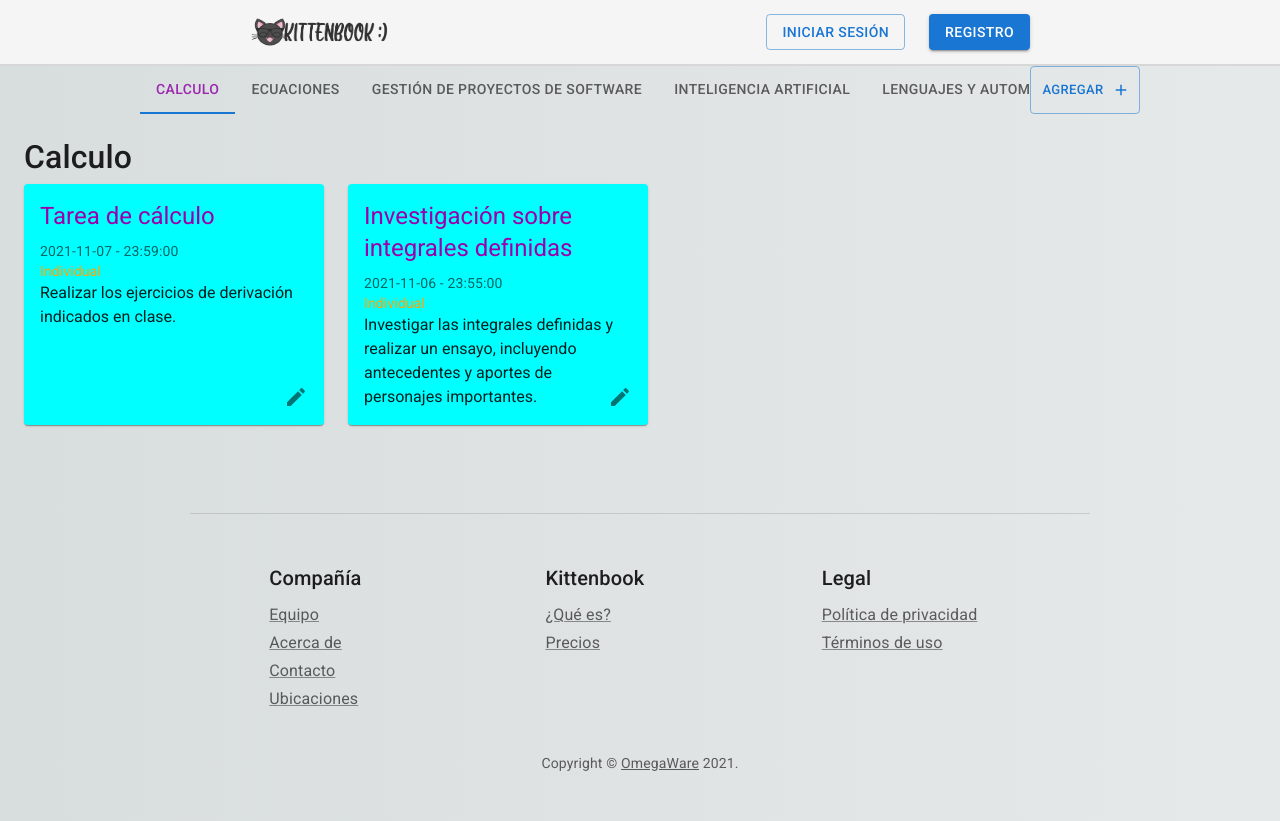
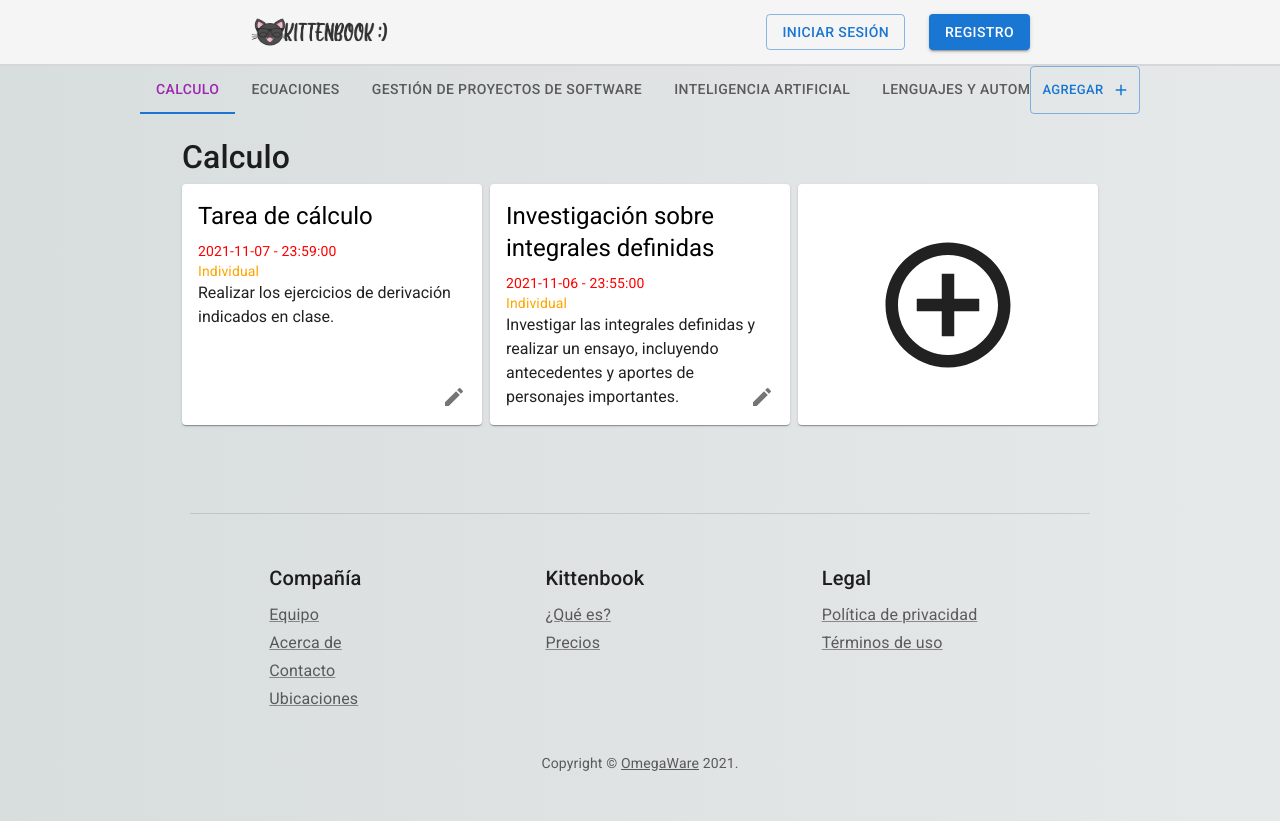
Before and after one commit to morning-g/kittenbook-frontend, a React (Create React App) app: page /tareas in a window 1280 px wide. Built offline with nearby package versions, Linux system fonts and the light colour scheme.

Commit message:
ajuste a la lista de tareas

```diff
--- a/src/componentes/ListadoTareas.js
+++ b/src/componentes/ListadoTareas.js
@@ -1,10 +1,10 @@
-import { Grid } from "@mui/material";
 import React from "react";
 import { Tarea } from "./Tarea";
+import Grid from "@mui/material/Grid";
 
 export default function ListadoTareas({ tareas, materia }) {
   return (
-    <Grid container spacing={1}>
+    <Grid container sx={{columnGap:1, rowGap:1, display:"contents"}}>
       {tareas.map((tarea) => (
         <Tarea tarea={tarea} materia={materia} />
       ))}
--- a/src/componentes/Tarea.js
+++ b/src/componentes/Tarea.js
@@ -14,21 +14,22 @@ export function Tarea({ tarea, materia }) {
     titulo,
     tab,
     categoria,
-    creacion,
+    actual,
     limite,
     recurso,
     notificacion,
   } = tarea;
+  var fecha_limite = ( limite.getDate() ) - ( actual.getDate() )
+  if  ( tab == materia ) {
   return (
     <Grid item sx={{ display: "flex", position: "relative" }}>
-      {tab === materia && (
         <Card
             sx={{
                 maxWidth: 300,
                 display: "flex",
                 flexDirection: "column",
                 position: "relative",
-            background: "cyan",
+                background: "white",
             }}
             >
             <CardActionArea
@@ -39,11 +40,28 @@ export function Tarea({ tarea, materia }) {
                     gutterBottom
                     variant="h5"
                     component="div"
-                color="#9a00ad"
+                    color="#000"
                 >
                     {titulo}
                 </Typography>
+                {/* <Typography>
+                    {fecha_limite}
+                </Typography>
                 <Typography variant="body2" color="text.secondary">
+                    {actual.getFullYear() +
+                    "-" +
+                    ("0" + (actual.getMonth() + 1)).slice(-2) +
+                    "-" +
+                    ("0" + actual.getDate()).slice(-2) +
+                    " - " +
+                    ("0" + actual.getHours()).slice(-2) +
+                    ":" +
+                    ("0" + actual.getMinutes()).slice(-2) +
+                    ":" +
+                    ("0" + actual.getSeconds()).slice(-2)}
+                </Typography> */}
+                { fecha_limite > 3 && (
+                    <Typography variant="body2" color="green">
                     {limite.getFullYear() +
                         "-" +
                         ("0" + (limite.getMonth() + 1)).slice(-2) +
@@ -56,9 +74,47 @@ export function Tarea({ tarea, materia }) {
                         ":" +
                         ("0" + limite.getSeconds()).slice(-2)}
                     </Typography>
+                )}
+                { fecha_limite <= 3 && fecha_limite > 1 && (
+                    <Typography variant="body2" color="yellow">
+                    {limite.getFullYear() +
+                        "-" +
+                        ("0" + (limite.getMonth() + 1)).slice(-2) +
+                        "-" +
+                        ("0" + limite.getDate()).slice(-2) +
+                        " - " +
+                        ("0" + limite.getHours()).slice(-2) +
+                        ":" +
+                        ("0" + limite.getMinutes()).slice(-2) +
+                        ":" +
+                        ("0" + limite.getSeconds()).slice(-2)}
+                    </Typography>
+                )}
+                { fecha_limite <= 1 && (
+                    <Typography variant="body2" color="red">
+                    {limite.getFullYear() +
+                        "-" +
+                        ("0" + (limite.getMonth() + 1)).slice(-2) +
+                        "-" +
+                        ("0" + limite.getDate()).slice(-2) +
+                        " - " +
+                        ("0" + limite.getHours()).slice(-2) +
+                        ":" +
+                        ("0" + limite.getMinutes()).slice(-2) +
+                        ":" +
+                        ("0" + limite.getSeconds()).slice(-2)}
+                    </Typography>
+                )}
+                { categoria === "Individual" && (
                     <Typography variant="body2" color="text.secondary" color="orange">
                         {categoria}
                     </Typography>
+                )}
+                { categoria === "En equipo" && (
+                    <Typography variant="body2" color="text.secondary" color="green">
+                        {categoria}
+                    </Typography>
+                )}
                 <Typography
                     variant="string"
                     align={"justify"}
@@ -82,7 +138,10 @@ export function Tarea({ tarea, materia }) {
                 <EditIcon />
             </IconButton>
         </Card>
-      )}
     </Grid>
   );
 }
+else {
+    return null;
+}
+}
--- a/src/componentes/Tareas.js
+++ b/src/componentes/Tareas.js
@@ -1,6 +1,11 @@
 import Box from "@mui/material/Box";
 import React, { useRef, useState } from "react";
 import Tabs from "@mui/material/Tabs";
+import Card from "@mui/material/Card";
+import CardContent from "@mui/material/CardContent";
+import AddCircleOutlineIcon from '@mui/icons-material/AddCircleOutline';
+import CardActionArea from "@mui/material/CardActionArea";
+import Grid from "@mui/material/Grid";
 import Tab from "@mui/material/Tab";
 import Button from "@mui/material/Button";
 import Dialog from "@mui/material/Dialog";
@@ -72,7 +77,7 @@ function ListaTabs() {
       contenido: "Realizar los ejercicios de derivación indicados en clase.",
       tab: "Calculo",
       categoria: "Individual",
-      creacion: new Date(),
+      actual: new Date(),
       limite: new Date(2021, 10, 7, 23, 59),
       recurso: null,
       notificacion: false,
@@ -84,7 +89,7 @@ function ListaTabs() {
         "Realizar proyecto de algoritmos Genéticos, buscando un programa que realice busquedas optimizadas.",
       tab: "Inteligencia Artificial",
       categoria: "En equipo",
-      creacion: new Date(),
+      actual: new Date(),
       limite: new Date(2021, 10, 7, 23, 55),
       recurso: null,
       notificacion: false,
@@ -96,7 +101,7 @@ function ListaTabs() {
         "Realizar el septimo sprint del proyecto y los avances de la app.",
       tab: "Gestión de Proyectos de Software",
       categoria: "En equipo",
-      creacion: new Date(),
+      actual: new Date(),
       limite: new Date(2021, 10, 5, 23, 55),
       recurso: null,
       notificacion: false,
@@ -108,7 +113,7 @@ function ListaTabs() {
         "Investigar las integrales definidas y realizar un ensayo, incluyendo antecedentes y aportes de personajes importantes.",
       tab: "Calculo",
       categoria: "Individual",
-      creacion: new Date(),
+      actual: new Date(),
       limite: new Date(2021, 10, 6, 23, 55),
       recurso: null,
       notificacion: false,
@@ -196,14 +201,40 @@ function ListaTabs() {
           Agregar
         </Button>
       </Box>
-      <div>
+      <Box sx={{
+          width: "95%",
+          maxWidth: 1000,
+          margin: "0 auto",
+          justifyContent: "center",
+          display: "flex",
+        }}>
         {tabs.map((tab) => (
           <TabPanel index={tab.value} value={value}>
             <h2>{tab.titulo}</h2>
-            <ListadoTareas tareas={tareas} materia={tab.titulo} />
+            <Grid container sx={{ justifyContent:"space-between", columnGap:1, rowGap:1}}>
+              <ListadoTareas tareas={tareas} materia={tab.titulo} />
+              <Grid item sx={{ display: "flex", minWidth:"300px"}}>
+                <Card
+                  sx={{
+                      width: "100%",
+                      maxWidth: 300,
+                      display: "flex",
+                      flexDirection: "column",
+                      position: "relative",
+                      background: "white",
+                  }}
+                  >
+                  <CardActionArea sx={{ display: "flex", height: "100%", alignItems: "flex-start" }}>
+                      <CardContent sx={{ display: "flex", height: "100%", alignItems: "center" }}>
+                      <AddCircleOutlineIcon sx={{fontSize: 150}}/>
+                      </CardContent>
+                  </CardActionArea>
+                  </Card>
+              </Grid>
+            </Grid>
           </TabPanel>
         ))}
-      </div>
+      </Box>
       <Dialog open={open} onClose={handleClose}>
         <DialogTitle>Agregar categoría</DialogTitle>
         <DialogContent>
```
Lines whose indentation alone changed are shown as unchanged.
